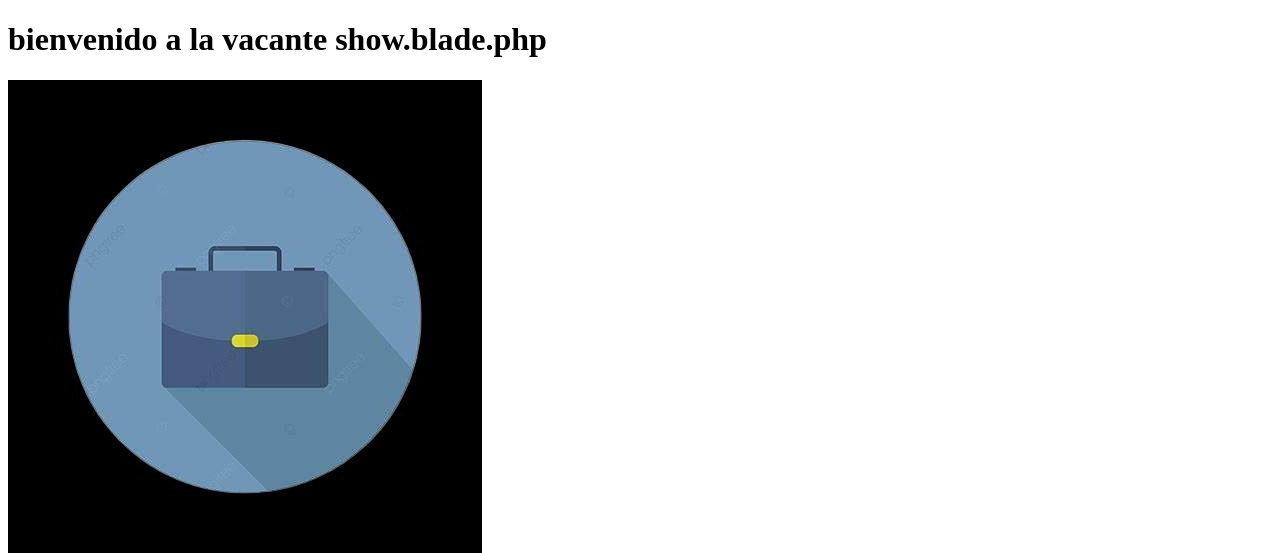
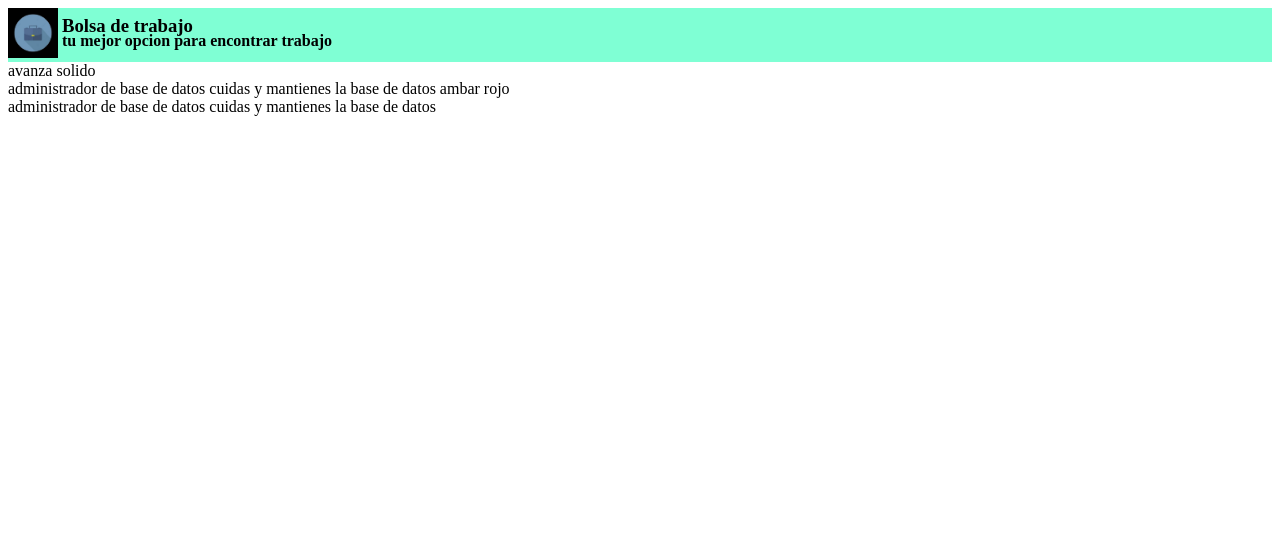
Before and after one commit to diegoalcaraz98/bolsa-de-trabajo, a Laravel app: page /vacante/show.blade.php in a window 1280 px wide. Shown: the top 553 px of the page. Run offline with Laravel 9, Linux system fonts and the light colour scheme.

Commit message:
plantillas kawaii

```diff
--- a/resources/views/layout/plantilla.blade.php
+++ b/resources/views/layout/plantilla.blade.php
@@ -5,8 +5,30 @@
     <meta name="viewport" content="width=device-width, initial-scale=1.0">
     <title>@yield('title')</title>
 </head>
-<body>
-
+<style>
+        .arriba{
+            background-color:aquamarine;
+        }
+        .logo{
+            width: 50px;
+            height: 50px;
+        }
+        .bol{
+            position: absolute;
+            top: -4px;
+            left: 62px;
+        }
+        .trab{
+            position: absolute;
+            top: 11px;
+            left: 62px;
+        }
+</style>
+<body class="fon">
+    <nav class="arriba">
+        <img src="./imagenes/logo.jpg" alt="foto" class="logo">
+        <h3 class="bol">Bolsa de trabajo</h3><br><h4 class="trab">tu mejor opcion para encontrar trabajo</h>
+    </nav>
     @yield('content')
 </body>
 </html>
--- a/resources/views/vacante/show.blade.php
+++ b/resources/views/vacante/show.blade.php
@@ -1,8 +1,59 @@
-@extends('layout.plantilla')
+<!DOCTYPE html>
+<html lang="en">
 
-@section('title', 'show')
+<head>
+    <meta charset="UTF-8">
+    <meta name="viewport" content="width=device-width, initial-scale=1.0">
+</head>
+<style>
+    .arriba {
+        background-color: aquamarine;
+    }
 
-@section('content')
-    <h1>bienvenido a la vacante <?php echo $vacante; ?></h1>
-    <img src="../imagenes/logo.jpg" alt="foto">
-@endsection
+    .logo {
+        width: 50px;
+        height: 50px;
+    }
+
+    .bol {
+        position: absolute;
+        top: -4px;
+        left: 62px;
+    }
+
+    .trab {
+        position: absolute;
+        top: 11px;
+        left: 62px;
+    }
+    table{
+        border-block-color: red;
+        border-collapse: separate;
+    }
+</style>
+
+<body class="fon">
+    <nav class="arriba">
+        <img src="../imagenes/logo.jpg" alt="foto" class="logo">
+        <h3 class="bol">Bolsa de trabajo</h3><br>
+        <h4 class="trab">tu mejor opcion para encontrar trabajo</h>
+    </nav>
+    <div>
+        <table>
+            <tr>avanza solido</tr>
+        </table>
+            <tr>administrador de base de datos</tr>
+        </table>
+            <tr>cuidas y mantienes la base de datos</tr>
+        </table>
+        <table>
+            <tr>ambar rojo</tr>
+        </table>
+            <tr>administrador de base de datos</tr>
+        </table>
+            <tr>cuidas y mantienes la base de datos</tr>
+        </table>
+    </div>
+</body>
+
+</html>
```
Also changed, not shown: resources/views/home.blade.php (+14 -2 lines), resources/views/vacante/edit.blade.php (renamed from database/migrations/2024_06_06_181709_empresas.php, +36 -31 lines), resources/views/vacante/index.blade.php (+71 -0 lines).
